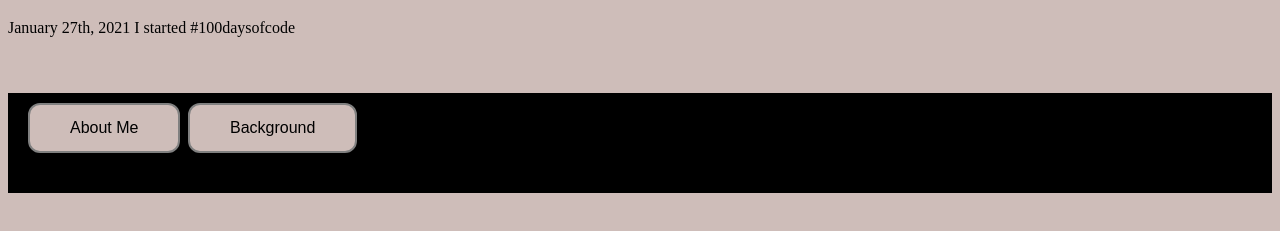
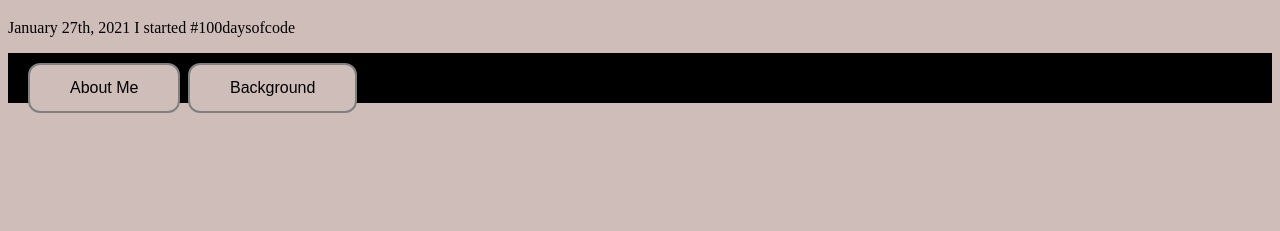
Before and after one commit to codeoutback/codeoutback.github.io, a plain HTML site: page index.html in a window 1280 px wide. Shown: the part 61-292 px from the top of the page. Drawn offline with nearby package versions, Linux system fonts and the light colour scheme.

Commit message:
Update style.css

```diff
--- a/style.css
+++ b/style.css
@@ -2,9 +2,8 @@ body{
   background-color: rgb(206, 189, 185);
 }
 .buttonDiv{
-  position: relative;
   background-color: black;
-  bottom: -40px;
+  height: 50px;
 }
 button{
   background-color: rgb(206, 189, 185);
```
